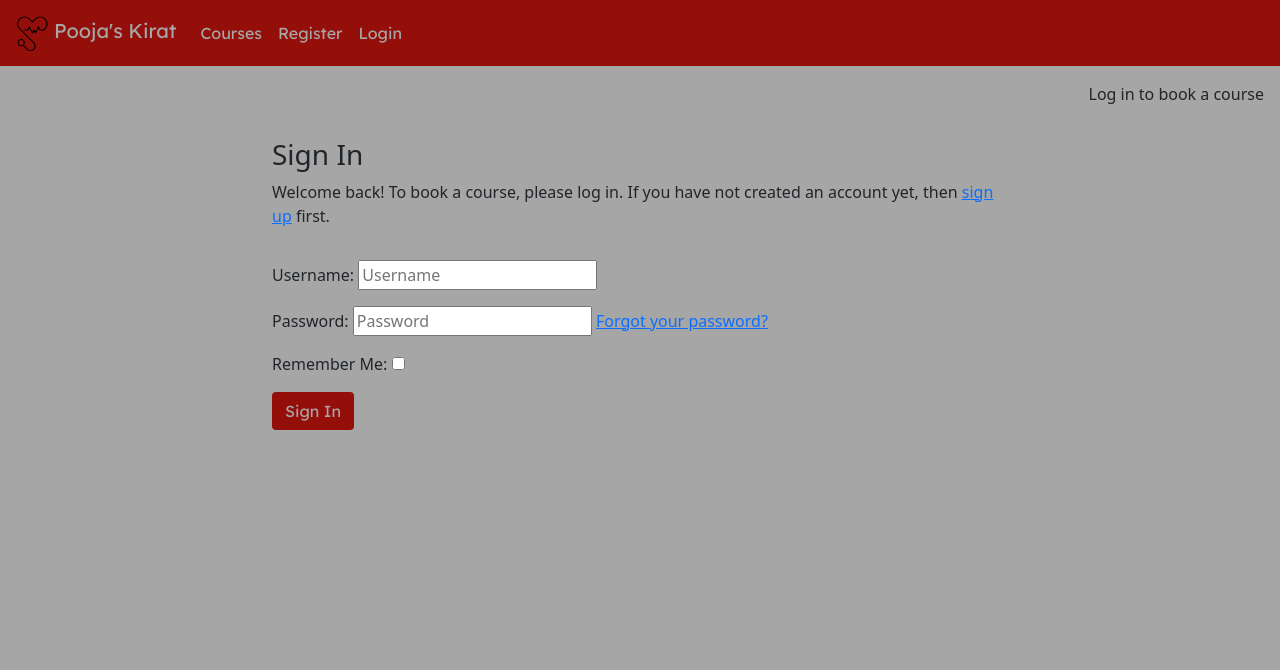
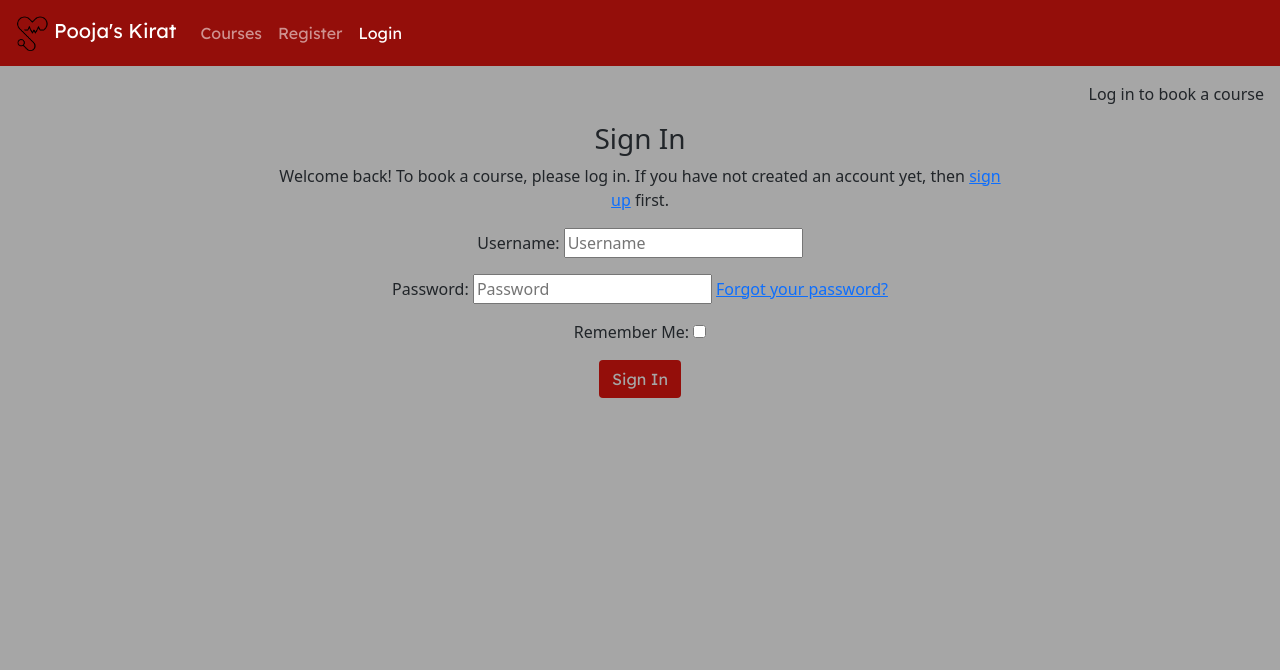
Before and after one commit to AroraSunita/first-aid-for-kids, a Django app: a page that uses templates/base.html in a window 1280 px wide. Shown: the top 670 px of the page. Run offline with Django 4.2, Linux system fonts and the light colour scheme; some libraries are stand-ins or nearby versions.

Commit message:
updated navbar and css and course.html

```diff
--- a/bookings/forms.py
+++ b/bookings/forms.py
@@ -42,7 +42,7 @@ class BookingForm(forms.ModelForm):
     def clean_date(self):
         date = self.cleaned_data.get('date')
         if date < timezone.now().date():
-            raise ValidationError("You cannot book a course in the past.")
+            raise ValidationError("Please select a valid date")
         return date
 
     def clean(self):
@@ -55,7 +55,7 @@ class BookingForm(forms.ModelForm):
                 current_time = timezone.now().strftime('%H:%M')
                 end_time = time.split(' - ')[1]
                 if end_time <= current_time:
-                    raise forms.ValidationError("You cannot book a course at a past time.")
+                    raise forms.ValidationError("Please select a valid date")
 
             # Check if the time slot is already booked
             if Booking.objects.filter(date=date, time=time).exists():
--- a/bookings/templates/bookings/course.html
+++ b/bookings/templates/bookings/course.html
@@ -19,10 +19,8 @@
                 <div class="card mb-4 shadow-sm">
                     {% if course.image %}
                         <img src="{{ course.image.url }}" class="card-img-top" alt="{{ course.name }} Image">
-                    {% else %}
-                        <img src="{% static 'images/Course1.png' %}" class="card-img-top" alt="Default Course Image">
                     {% endif %}
-                    <div class="card-body">
+                    <div class="card-body text-center">
                         <h5 class="card-title">{{ course.name }}</h5>
                         <p class="card-text">{{ course.description }}</p>
                         <a href="{% url 'book_course' course.id %}" class="btn btn-signup">Book</a>
--- a/bookings/templates/bookings/user_bookings.html
+++ b/bookings/templates/bookings/user_bookings.html
@@ -19,8 +19,8 @@
                 <td>{{ booking.date }}</td>
                 <td>{{ booking.time }}</td>
                 <td>
-                    <a href="{% url 'edit_booking' booking.id %}" class="btn btn-success btn-sm">Edit</a>
-                    <a href="{% url 'delete_booking' booking.id %}" class="btn btn-danger btn-sm">Delete</a>
+                    <a href="{% url 'edit_booking' booking.id %}" class="btn btn-success btn-sm mb-1">Edit</a>
+                    <a href="{% url 'delete_booking' booking.id %}" class="btn btn-danger btn-sm mb-1">Delete</a>
                 </td>
             </tr>
             {% empty %}
--- a/kids_first_aid/settings.py
+++ b/kids_first_aid/settings.py
@@ -28,7 +28,7 @@ TEMPLATES_DIR = os.path.join(BASE_DIR,'templates')
 SECRET_KEY = os.environ.get("SECRET_KEY")
 
 # SECURITY WARNING: don't run with debug turned on in production!
-DEBUG = False
+DEBUG = True
 
 ALLOWED_HOSTS = ['8000-arorasunita-firstaidfor-9o4nq1zikhv.ws.codeinstitute-ide.net', '.herokuapp.com']
 
--- a/templates/account/login.html
+++ b/templates/account/login.html
@@ -6,25 +6,25 @@
 {% block head_title %}{% trans "Sign In" %}{% endblock %}
 
 {% block content %}
-
 <div class="container">
-  <div class="row">
-      <div class="col-md-8 mt-3 offset-md-2">
+  <div class="row justify-content-center">
+    <div class="col-md-8 text-center">
       <h3>{% trans "Sign In" %}</h3>
-
-          <p>{% blocktrans %} Welcome back! To book a course, please log in. If you have not created an account yet, then <a class="link" href="{{ signup_url }}">sign up</a>
-                first.{% endblocktrans %}</p>
+      <p>{% blocktrans %}
+        Welcome back! To book a course, please log in. If you have not created an account yet, then
+        <a class="link" href="{{ signup_url }}">sign up</a> first.
+      {% endblocktrans %}</p>
     </div>
   </div>
-  <div class="row">
-      <div class="col-md-8 mt-3 offset-md-2">
+  <div class="row justify-content-center">
+    <div class="col-md-8 text-center">
       <form class="login" method="POST" action="{% url 'account_login' %}">
         {% csrf_token %}
         {{ form.as_p }}
         {% if redirect_field_value %}
           <input type="hidden" name="{{ redirect_field_name }}" value="{{ redirect_field_value }}" />
         {% endif %}
-              <button class="btn btn-signup right" type="submit">{% trans "Sign In" %}</button>
+        <button class="btn btn-signup mb-3" type="submit">{% trans "Sign In" %}</button>
       </form>
     </div>
   </div>
--- a/templates/account/signup.html
+++ b/templates/account/signup.html
@@ -28,8 +28,8 @@
         <input type="hidden" name="{{ redirect_field_name }}"
           value="{{ redirect_field_value }}" />
         {% endif %}
-        <button class="btn btn-signup right" type="submit">
-          {% trans "Sign Up" %} &raquo;</button>
+        <button class="btn btn-signup right mb-3" type="submit">
+          {% trans "Sign Up" %}</button>
       </form>
     </div>
   </div>
--- a/templates/base.html
+++ b/templates/base.html
@@ -41,7 +41,7 @@
 
 <body class="d-flex flex-column min-vh-100">
         <!-- Navigation -->
-    <nav class="navbar navbar-expand-lg">
+    <nav class="navbar navbar-expand-lg navbar-dark sticky-top">
       <div class="container-fluid">
           <a class="navbar-brand" href="{% url 'home' %}">
               <img src="{% static 'images/logo.png' %}" alt="Logo" style="height: 40px; margin-right: 2px;">Pooja's Kirat
```
Also changed, not shown: bookings/templates/bookings/index.html (+6 -4 lines), static/css/style.css (+5 -2 lines), templates/account/logout.html (+5 -7 lines), course_images/Course3.png (added), 2 other files. Lines whose indentation alone changed are shown as unchanged.
